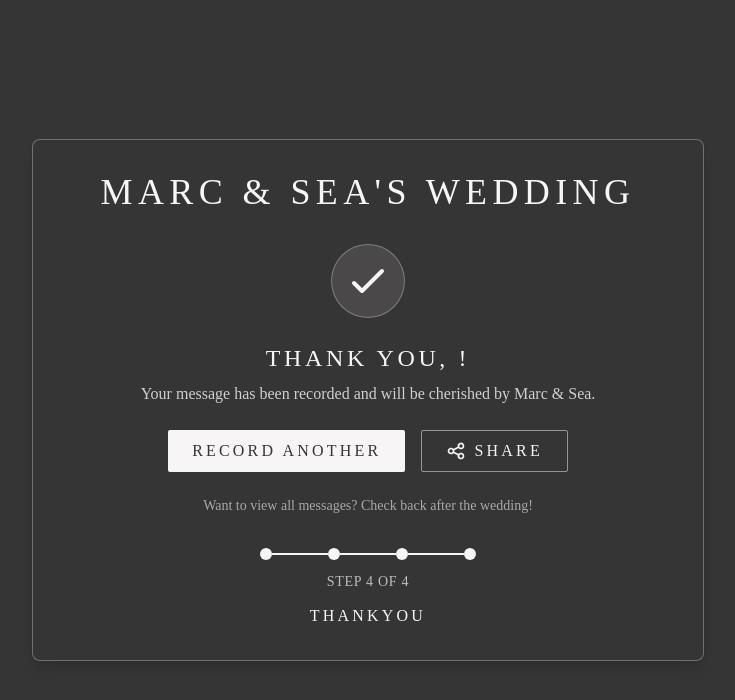
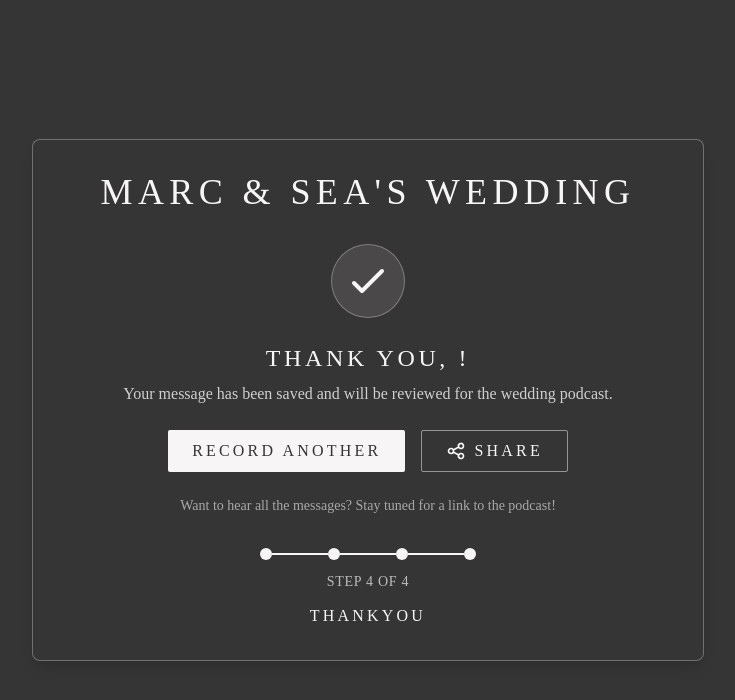
Before and after one commit to schuyler/wedding-bells, a React (Vite) app: page /thankyou in a window 1280 px wide. Shown: the top 700 px of the page, without its empty margins (272-1007 px from the left). Built offline with nearby package versions, Linux system fonts and the light colour scheme; no server answers.

Commit message:
Copy edits

```diff
--- a/src/components/AudioRecorder.tsx
+++ b/src/components/AudioRecorder.tsx
@@ -314,7 +314,7 @@ export function AudioRecorder({ onRecordingComplete, onCancel }: AudioRecorderPr
                   onClick={startRecording}
                   className="bg-wedding-light hover:bg-white text-wedding-dark font-medium py-2 px-6 rounded-sm tracking-wedding uppercase transition-colors"
                 >
-                  Start Recording
+                  Record
                 </button>
                 <button
                   onClick={onCancel}
@@ -347,7 +347,7 @@ export function AudioRecorder({ onRecordingComplete, onCancel }: AudioRecorderPr
                   }}
                   className="bg-wedding-light hover:bg-white text-wedding-dark font-medium py-2 px-6 rounded-sm tracking-wedding uppercase transition-colors"
                 >
-                  Finish Recording
+                  Finish
                 </button>
               </>
             )}
--- a/src/components/ThankYou.tsx
+++ b/src/components/ThankYou.tsx
@@ -98,7 +98,7 @@ export function ThankYou({ guestName, onRecordAnother }: ThankYouProps) {
           Thank You, {guestName}!
         </h2>
         <p className="text-wedding-light/80 font-eb-garamond">
-          Your message has been recorded and will be cherished by Marc & Sea.
+          Your message has been saved and will be reviewed for the wedding podcast.
         </p>
       </div>
 
@@ -131,7 +131,7 @@ export function ThankYou({ guestName, onRecordAnother }: ThankYouProps) {
       </div>
 
       <p className="text-sm text-wedding-light/60 font-eb-garamond">
-        Want to view all messages? Check back after the wedding!
+        Want to hear all the messages? Stay tuned for a link to the podcast!
       </p>
     </div>
   )
--- a/src/components/WelcomeForm.tsx
+++ b/src/components/WelcomeForm.tsx
@@ -150,7 +150,8 @@ export function WelcomeForm({ onSubmit, defaultValues }: WelcomeFormProps) {
           Record a message for the wedding podcast
         </h2>
         <p className="text-wedding-light/80 font-eb-garamond">
-          Share your favorite memory, well wishes, or advice for the newlyweds!
+          Your message can be silly, snarky, sentimental, sweet, or all of the above. It doesn't have to be perfect -- please just be yourself!
+          Meessages can be up to 15 minutes long, but you can record as many as you like.
         </p>
       </div>
 
```
Also changed, not shown: 1 other file (tests, documents, lock files or other folders).
